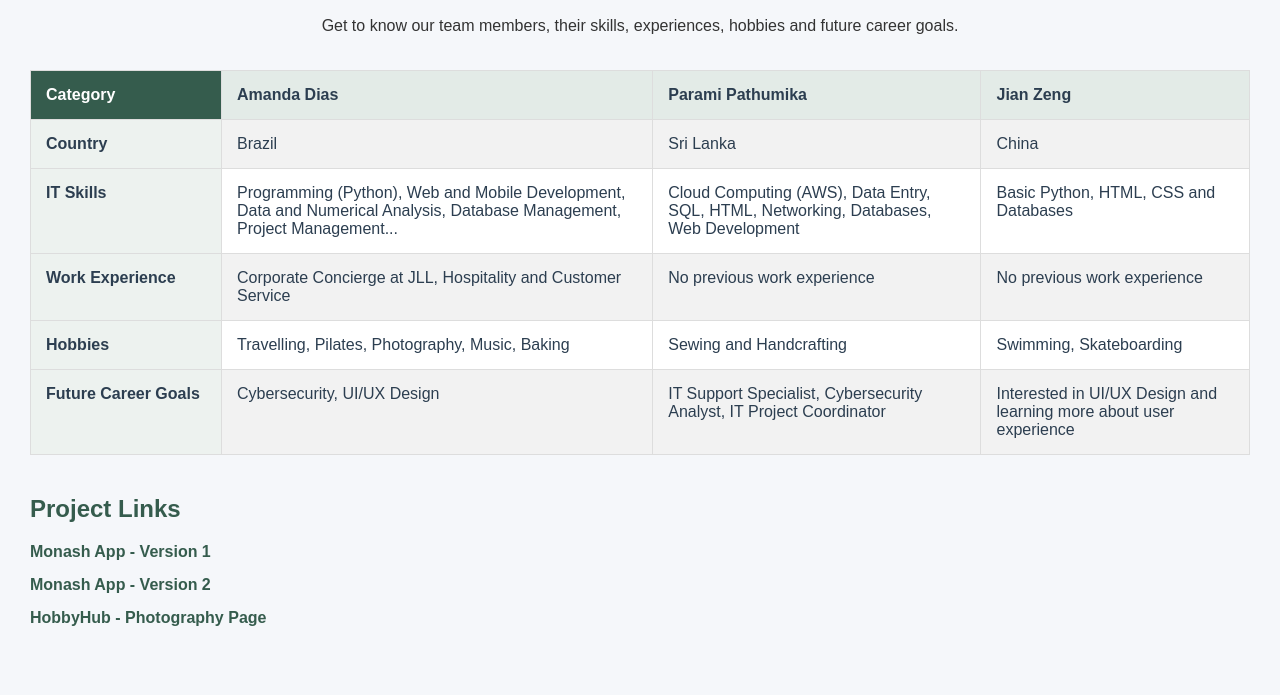
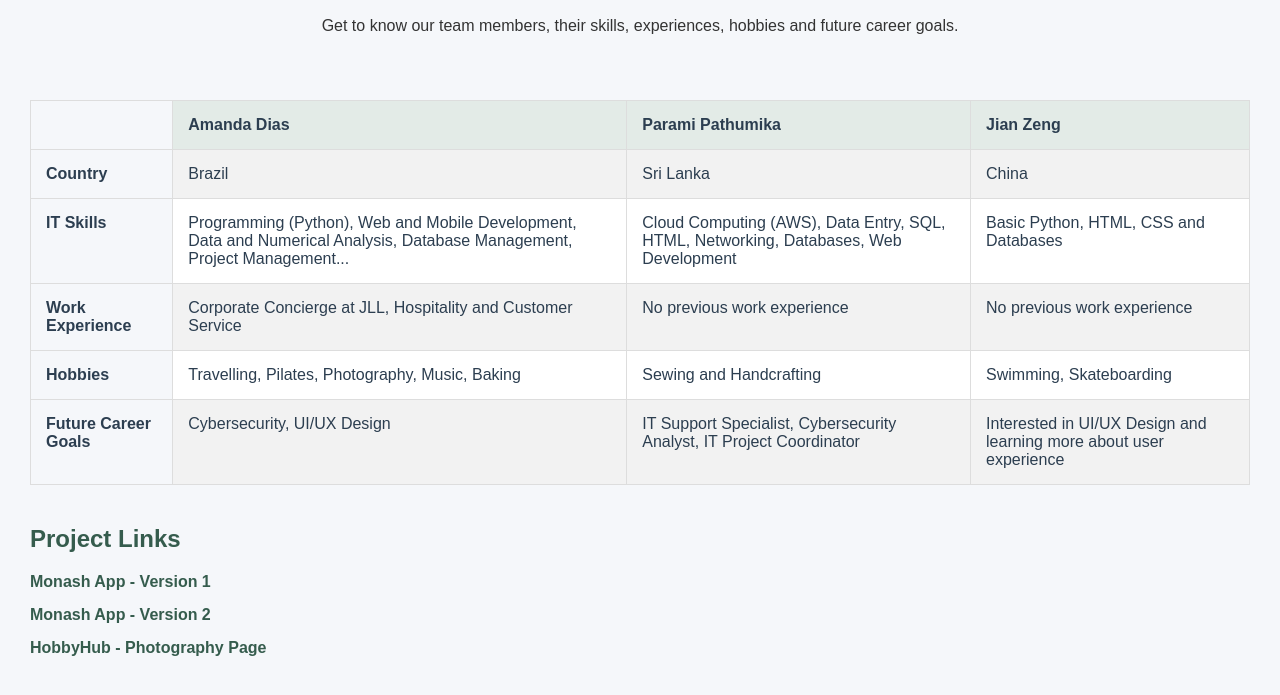
Before and after one commit to amanda2104/group1_webpage, a plain HTML site: page index.html in a window 1280 px wide. Shown: the part 91-786 px from the top of the page. Drawn offline with Linux system fonts and the light colour scheme.

Commit message:
Update index.html

```diff
--- a/index.html
+++ b/index.html
@@ -3,10 +3,10 @@
 <html lang="en">
 
 <head>
-    <!-- Defines the character encoding -->
+    <!-- Defines the character encoding of the webpage -->
     <meta charset="UTF-8">
 
-    <!-- Makes the website responsive on different screen sizes -->
+    <!-- Makes the webpage responsive on different screen sizes -->
     <meta name="viewport" content="width=device-width, initial-scale=1.0">
 
     <!-- Title displayed in the browser tab -->
@@ -54,16 +54,15 @@
             vertical-align: top;
         }
 
-        /* First header: Category */
-        th:first-child {
-            background-color: #355c4d;
-            color: white;
+        /* Team members' names in the header */
+        th {
+            background-color: #e3ebe7;
+            color: #2c3e50;
         }
 
-        /* Team members' names */
-        th:not(:first-child) {
-            background-color: #e3ebe7;
-            color: #2c3e50;
+        /* First empty header cell */
+        th:first-child {
+            background-color: #f5f7fa;
         }
 
         /* First column: Category labels */
@@ -90,7 +89,7 @@
             margin-bottom: 20px;
         }
 
-        /* Each link appears on a separate line */
+        /* Each project link appears on a separate line */
         .project-links a {
             display: block;
             margin-bottom: 15px;
@@ -102,6 +101,11 @@
         /* Underline links when the mouse hovers over them */
         .project-links a:hover {
             text-decoration: underline;
+        }
+
+        /* Adjust the table on smaller screens */
+        .table-container {
+            overflow-x: auto;
         }
 
     </style>
@@ -121,11 +125,16 @@
 
 
     <!-- TEAM INFORMATION TABLE -->
+    <!-- The container allows horizontal scrolling on small screens -->
+
+    <div class="table-container">
+
         <table>
 
-        <!-- Table header: Categories and team members -->
+            <!-- Table header with team members' names -->
+            <!-- The first cell is intentionally empty -->
             <tr>
-            <th scope="col">Category</th>
+                <th scope="col"></th>
                 <th scope="col">Amanda Dias</th>
                 <th scope="col">Parami Pathumika</th>
                 <th scope="col">Jian Zeng</th>
@@ -133,7 +142,7 @@
 
             <!-- Country of origin -->
             <tr>
-            <td>Country</td>
+                <th scope="row">Country</th>
                 <td>Brazil</td>
                 <td>Sri Lanka</td>
                 <td>China</td>
@@ -141,7 +150,7 @@
 
             <!-- IT skills -->
             <tr>
-            <td>IT Skills</td>
+                <th scope="row">IT Skills</th>
 
                 <td>
                     Programming (Python),
@@ -166,7 +175,7 @@
 
             <!-- Previous work experience -->
             <tr>
-            <td>Work Experience</td>
+                <th scope="row">Work Experience</th>
 
                 <td>
                     Corporate Concierge at JLL,
@@ -180,7 +189,7 @@
 
             <!-- Personal hobbies and interests -->
             <tr>
-            <td>Hobbies</td>
+                <th scope="row">Hobbies</th>
 
                 <td>
                     Travelling, Pilates,
@@ -198,7 +207,7 @@
 
             <!-- Future career interests -->
             <tr>
-            <td>Future Career Goals</td>
+                <th scope="row">Future Career Goals</th>
 
                 <td>
                     Cybersecurity, UI/UX Design
@@ -218,6 +227,8 @@
             </tr>
 
         </table>
+
+    </div>
 
 
     <!-- PROJECT LINKS SECTION -->
```
Lines whose indentation alone changed are shown as unchanged.
